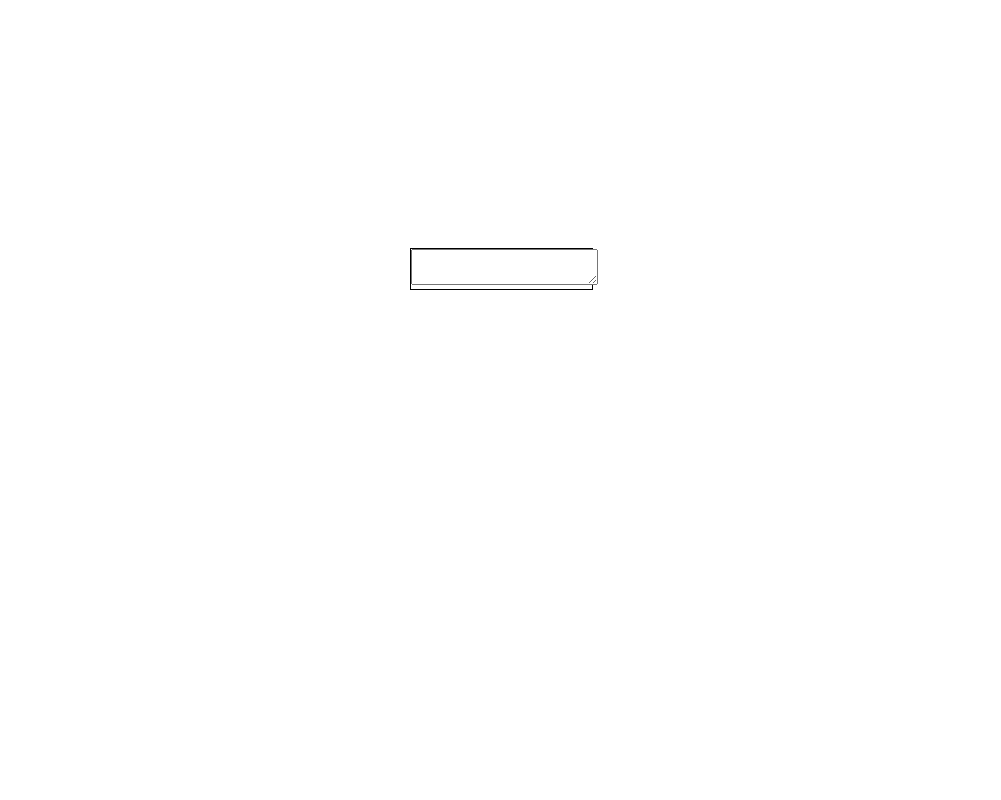
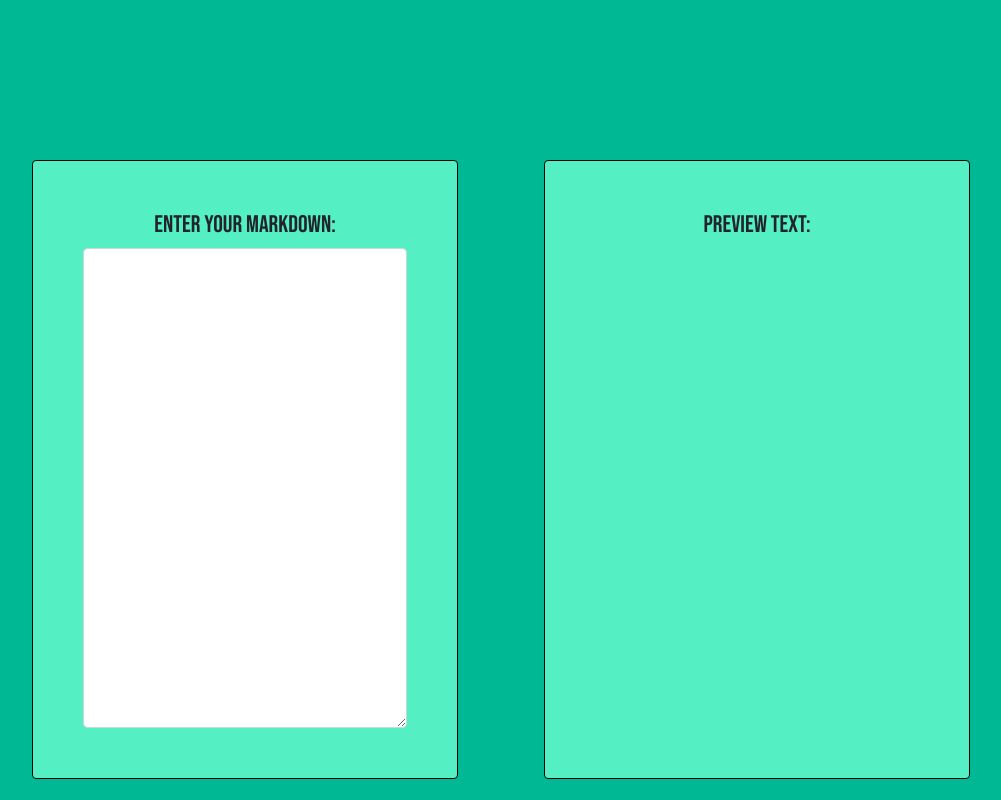
Before and after one commit to krstljrk/markdown-previewer, a React (Create React App) app: page / in a window 1280 px wide. Shown: the whole page, without its empty margins (139-1140 px from the left). Built offline with nearby package versions, Linux system fonts and the light colour scheme.

Commit message:
added basic styling to app

```diff
--- a/src/components/markdown-preview.js
+++ b/src/components/markdown-preview.js
@@ -10,11 +10,21 @@ export default function MarkdownPreviewer() {
     }
 
     return (
-        <div className="markdown-container">
-            <textarea id="editor" value={input} onChange={handleChange} />
-            <div id="preview">
-                {input}
+        <div className="markdown-container container-fluid">
+            <div className="row">
+                <div className="col-5 container rounded">
+                    <h4 className="text-center">Enter your Markdown:</h4>
+                    <textarea className="form-control" id="editor" value={input} onChange={handleChange} />
+                </div>
+                <div className="col-5 container rounded">
+                    <h4 className="text-center">Preview text:</h4>
+                    <div id="preview">
+                        {input}
+                    </div>
+                </div>
             </div>
+
+
         </div>
     )
 }
--- a/src/styles/stylesheet.scss
+++ b/src/styles/stylesheet.scss
@@ -1,18 +1,41 @@
+@import '~bootstrap/scss/bootstrap.scss';
+@import url('https://fonts.googleapis.com/css2?family=Bebas+Neue&display=swap');
+
+@mixin equal-padding ($x) {
+    padding: $x $x $x $x;
+}
+
+$background: #00b894;
+$container: #55efc4;
+$font: 'Bebas Neue', cursive;
+
+body {
+    background-color: $background;
+}
+
 .App {
     display: flex;
     justify-content: center;
     align-items: center;
+    font-family: $font;
 }
 
 .markdown-container {
     position: relative;
-    max-width: 50vw;
+    max-width: 80vw;
     max-height: 100vh;
     background-color: white;
-    border: 1px solid black;
-    margin-top: 15em;
+    background: $background;
+    margin-top: 10em;
 
     textarea {
         width: 100%;
+        height: 60vh;
     }
 }
+
+.container {
+    border: 1px solid black;
+    background: $container;
+    @include equal-padding(50px);
+}
```
